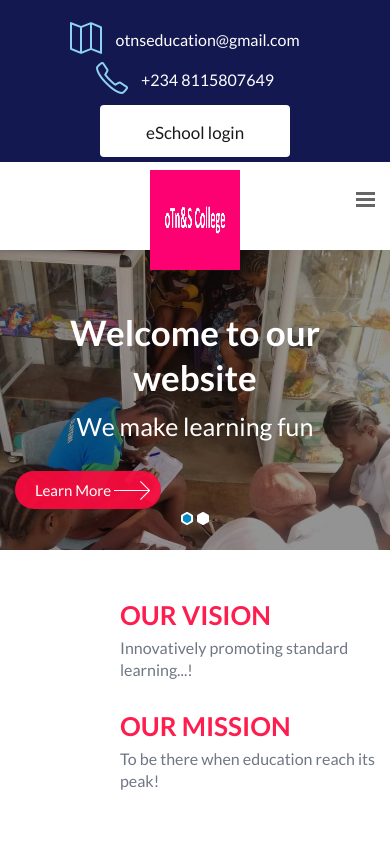
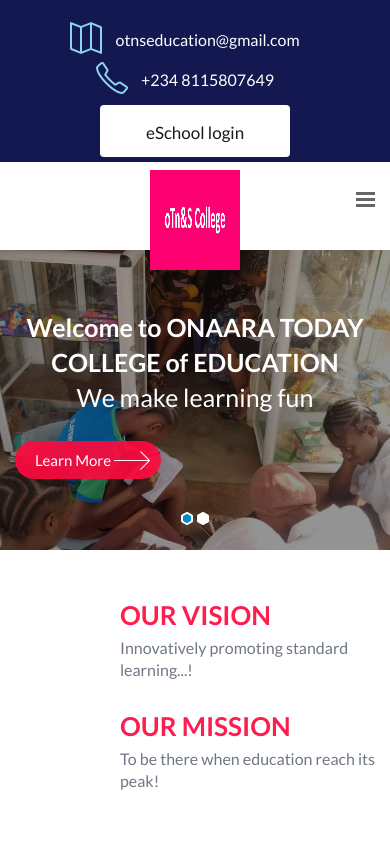
Before and after one commit to blaycoder/Onaara-School, a plain HTML site: page index.html in a window 390 px wide. Shown: the top 844 px of the page. Drawn offline with nearby package versions, Linux system fonts and the light colour scheme.

Commit message:
commit on 'master'

```diff
--- a/css/style.css
+++ b/css/style.css
@@ -1984,8 +1984,8 @@ a.btn.blue,
 	}
 
 	.slider .info h2 {
-		font-size: 35px;
-		line-height: 45px;
+		font-size: 25px;
+		line-height: 35px;
 		padding-bottom: 30px;
 	}
 
@@ -2165,3 +2165,4 @@ margin: 0 auto;
     left: 50%;
     transform: translate(100px, 10px);
 }
+}
--- a/index.html
+++ b/index.html
@@ -67,7 +67,7 @@
               <div class="overlay"></div>
 				<div class="container">
 					<div class="info">
-						<h2>Welcome to our website <br/><span>We make learning fun</span></h2>
+						<h2>Welcome to ONAARA TODAY COLLEGE of EDUCATION<br/><span>We make learning fun</span></h2>
 						<a href="#about">Learn More</a>
 					</div>
 				</div>
@@ -77,7 +77,7 @@
 				<div class="overlay"></div>
 				<div class="container">
 					<div class="info">
-						<h2>Welcome to our website <br><span>We make learning fun</span></h2>
+						<h2>Welcome to ONAARA TODAY COLLEGE of EDUCATION <br><span>We make learning fun</span></h2>
 						<a href="#about">Learn More</a>
 					</div>
 				</div>
```
